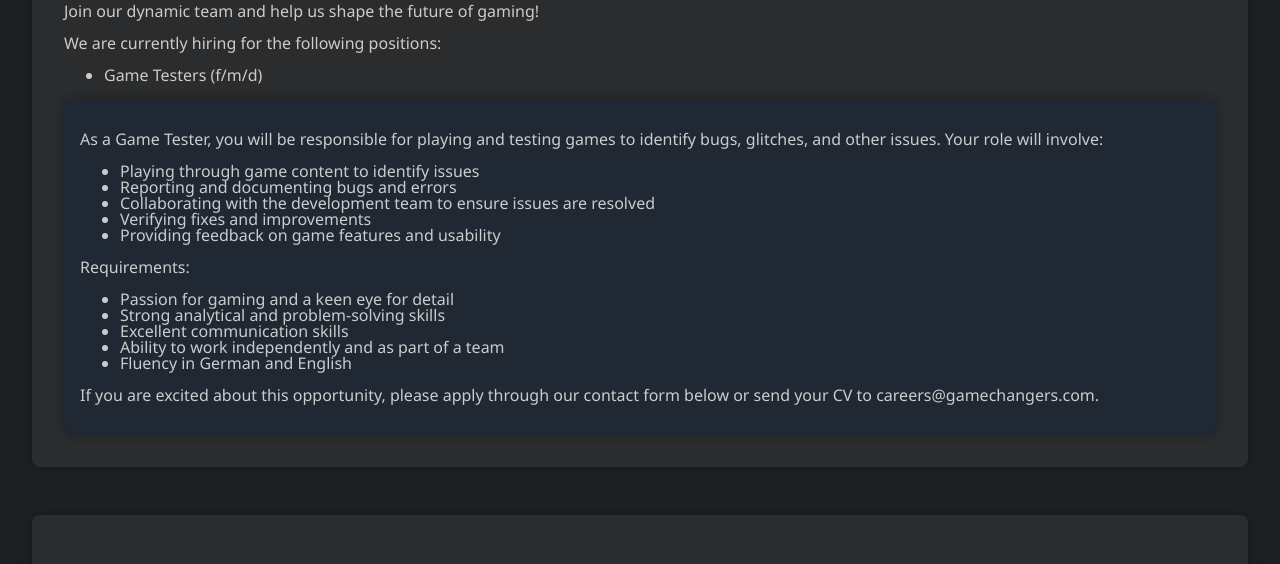
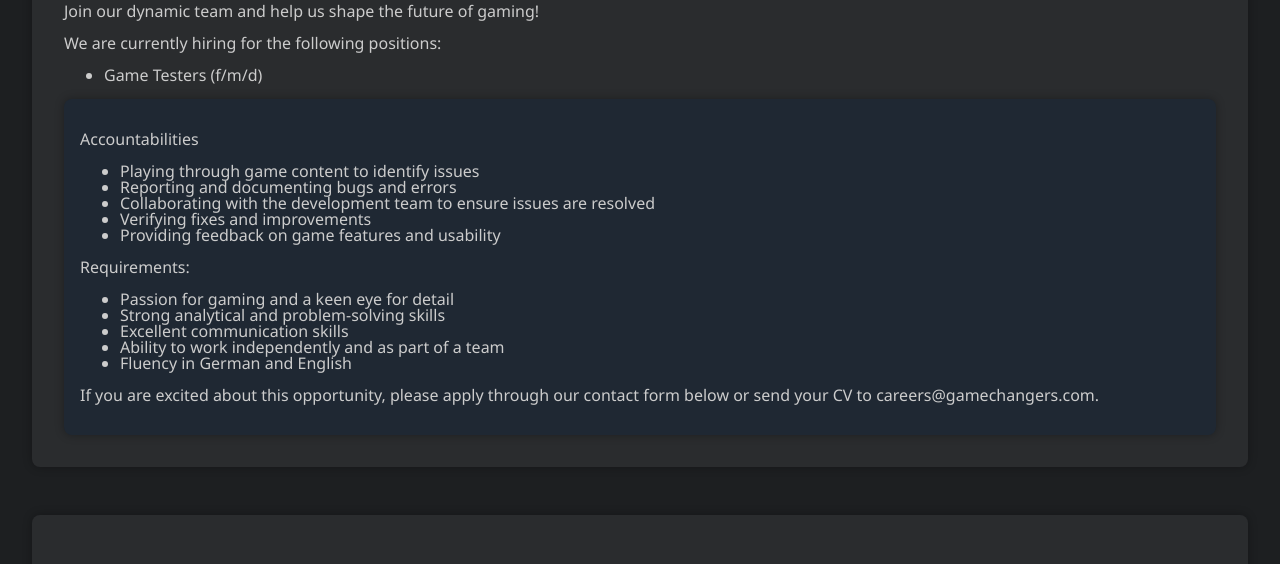
Before and after one commit to djsonic04/thegamechangers, a plain HTML site: page index.html in a window 1280 px wide. Shown: the part 4730-5294 px from the top of the page. Drawn offline with Linux system fonts and the light colour scheme.

Commit message:
Update index.html

```diff
--- a/index.html
+++ b/index.html
@@ -255,7 +255,7 @@
             <li>Game Testers (f/m/d)</li>
         </ul>
         <div id="job-description" class="job-description">
-            <p>As a Game Tester, you will be responsible for playing and testing games to identify bugs, glitches, and other issues. Your role will involve:</p>
+            <p>Accountabilities</p>
             <ul>
                 <li>Playing through game content to identify issues</li>
                 <li>Reporting and documenting bugs and errors</li>
```
